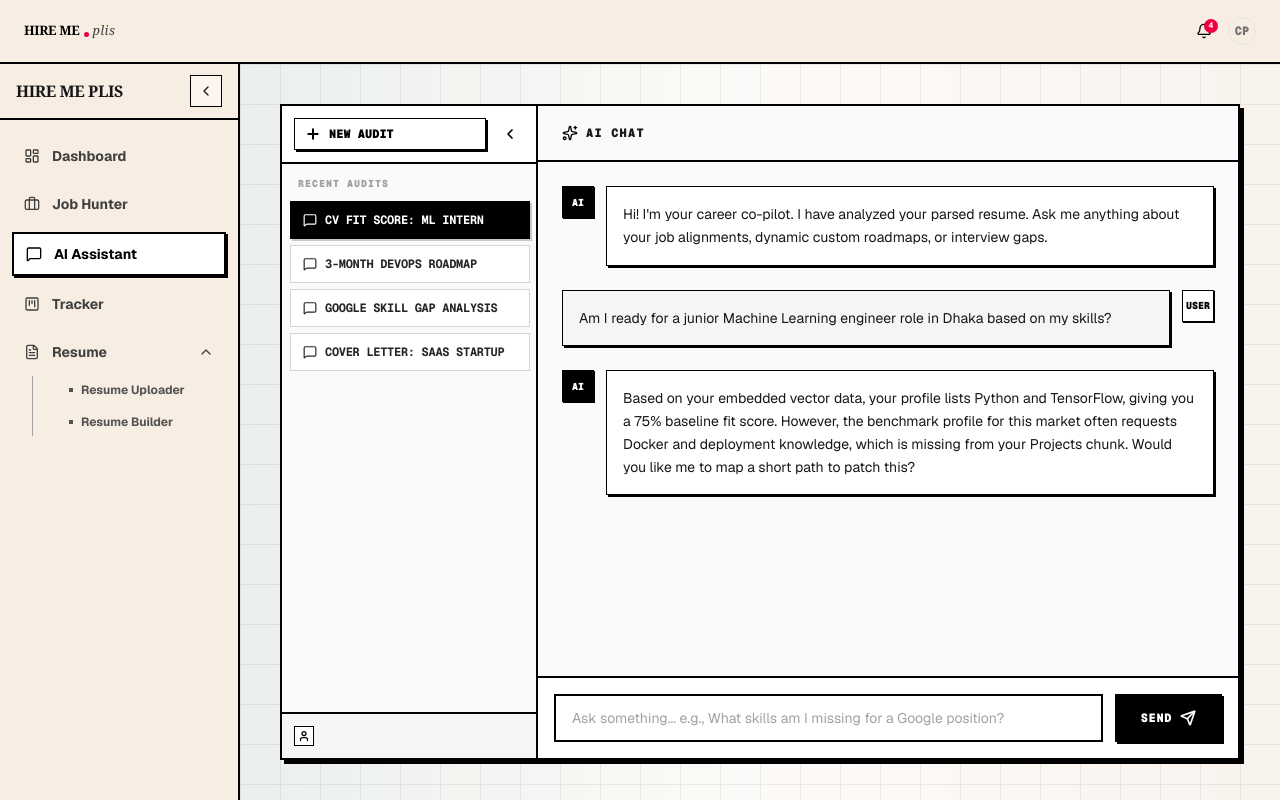
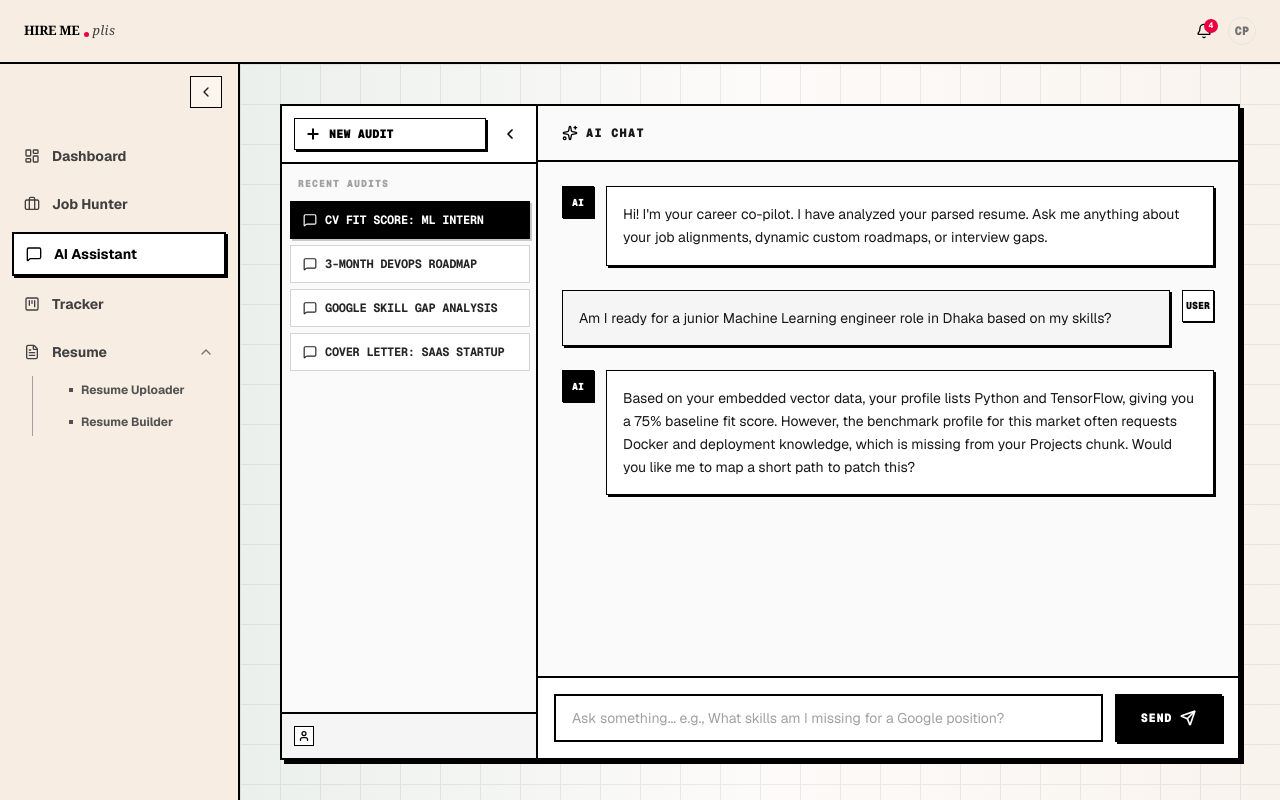
Before and after one commit to FaiyazAwsaf/hire_me_plis, a Next.js app in the folder frontend/: page /chat in a window 1280 px wide. Built offline with nearby package versions, Linux system fonts and the light colour scheme.

Commit message:
Frontend redesigned

```diff
--- a/frontend/components/layout/sidebar.tsx
+++ b/frontend/components/layout/sidebar.tsx
@@ -22,9 +22,10 @@ const NAV_ITEMS = [
   { href: "/chat",      label: "AI Assistant", icon: MessageSquare },
   { href: "/tracker",   label: "Tracker",     icon: KanbanSquare },
   {
-    href: "/cv",
+    href: "/cv/upload",
     label: "Resume",
     icon: FileText,
+    triggerKey: "/cv",
     children: [
       { href: "/cv/upload", label: "Resume Uploader" },
       { href: "/cv/builder", label: "Resume Builder" },
@@ -39,12 +40,12 @@ export function Sidebar() {
 
   const isRouteActive = (href: string) => {
     if (href === "/dashboard") return pathname === href;
-    return pathname.startsWith(href);
+    return pathname.startsWith(href) || (href === "/cv/upload" && pathname.startsWith("/cv"));
   };
 
-  const toggleExpanded = (href: string) => {
+  const toggleExpanded = (key: string) => {
     setExpandedItems(prev =>
-      prev.includes(href) ? prev.filter(h => h !== href) : [...prev, href]
+      prev.includes(key) ? prev.filter(h => h !== key) : [...prev, key]
     );
   };
 
@@ -55,13 +56,12 @@ export function Sidebar() {
         isExpanded ? "w-60" : "w-16"
       )}
     >
-      {/* --- LOGO / TOGGLE AREA --- */}
-      <div className="flex items-center h-14 px-4 border-b-2 border-black justify-between gap-2 overflow-hidden">
+      {/* --- TOGGLE AREA (BORDER LINE REMOVED) --- */}
+      <div className={cn(
+        "flex items-center h-14 px-4 gap-2 overflow-hidden",
+        isExpanded ? "justify-end" : "justify-center"
+      )}>
         {isExpanded ? (
-          <>
-            <span className="font-serif font-black text-base tracking-tight truncate text-neutral-900 animate-in fade-in duration-200 uppercase">
-              Hire Me Plis
-            </span>
           <Button
             variant="ghost"
             size="icon"
@@ -71,7 +71,6 @@ export function Sidebar() {
           >
             <ChevronLeft className="h-4 w-4" />
           </Button>
-          </>
         ) : (
           <Button
             variant="ghost"
@@ -91,15 +90,17 @@ export function Sidebar() {
           const active = isRouteActive(item.href);
           const Icon = item.icon;
           const hasChildren = "children" in item && item.children;
-          const isItemExpanded = expandedItems.includes(item.href);
+          const targetKey = "triggerKey" in item ? item.triggerKey : item.href;
+          const isItemExpanded = expandedItems.includes(targetKey);
 
           return (
             <div key={item.href}>
               {hasChildren ? (
-                <button
-                  onClick={() => toggleExpanded(item.href)}
+                <div className="relative group flex items-center w-full">
+                  <Link
+                    href={item.href}
                     className={cn(
-                    "w-full flex items-center gap-3 rounded-none px-3 py-2.5 text-sm font-bold transition-all duration-150 group relative",
+                      "w-full flex items-center gap-3 rounded-none px-3 py-2.5 text-sm font-bold transition-all duration-150 relative pr-10",
                       active
                         ? "border-2 border-black bg-white text-black shadow-[2px_2px_0px_rgba(0,0,0,1)]"
                         : "text-neutral-700 hover:bg-white/50 hover:text-black"
@@ -108,23 +109,34 @@ export function Sidebar() {
                     <Icon className="h-4 w-4 shrink-0" />
 
                     {isExpanded && (
-                    <>
                       <span className="truncate font-sans font-bold">
                         {item.label}
                       </span>
-                      <ChevronDown
-                        className={cn(
-                          "h-4 w-4 shrink-0 ml-auto transition-transform duration-200",
-                          isItemExpanded && "rotate-180"
-                        )}
-                      />
-                    </>
                     )}
 
                     {!isExpanded && active && (
                       <div className="absolute left-0 w-1 h-4 bg-black rounded-r-none" />
                     )}
+                  </Link>
+
+                  {hasChildren && isExpanded && (
+                    <button
+                      onClick={(e) => {
+                        e.preventDefault();
+                        toggleExpanded(targetKey);
+                      }}
+                      className="absolute right-2 top-1/2 -translate-y-1/2 p-1 text-neutral-500 hover:text-black transition-colors"
+                      aria-label="Toggle submenu"
+                    >
+                      <ChevronDown
+                        className={cn(
+                          "h-4 w-4 transition-transform duration-200",
+                          isItemExpanded && "rotate-180"
+                        )}
+                      />
                     </button>
+                  )}
+                </div>
               ) : (
                 <Link
                   href={item.href}
@@ -154,7 +166,7 @@ export function Sidebar() {
               {hasChildren && isItemExpanded && isExpanded && (
                 <div className="pl-6 space-y-1 mt-1 border-l border-neutral-400 ml-5">
                   {item.children.map((child) => {
-                    const childActive = isRouteActive(child.href);
+                    const childActive = pathname === child.href;
                     return (
                       <Link
                         key={child.href}
```
Lines whose indentation alone changed are shown as unchanged.
